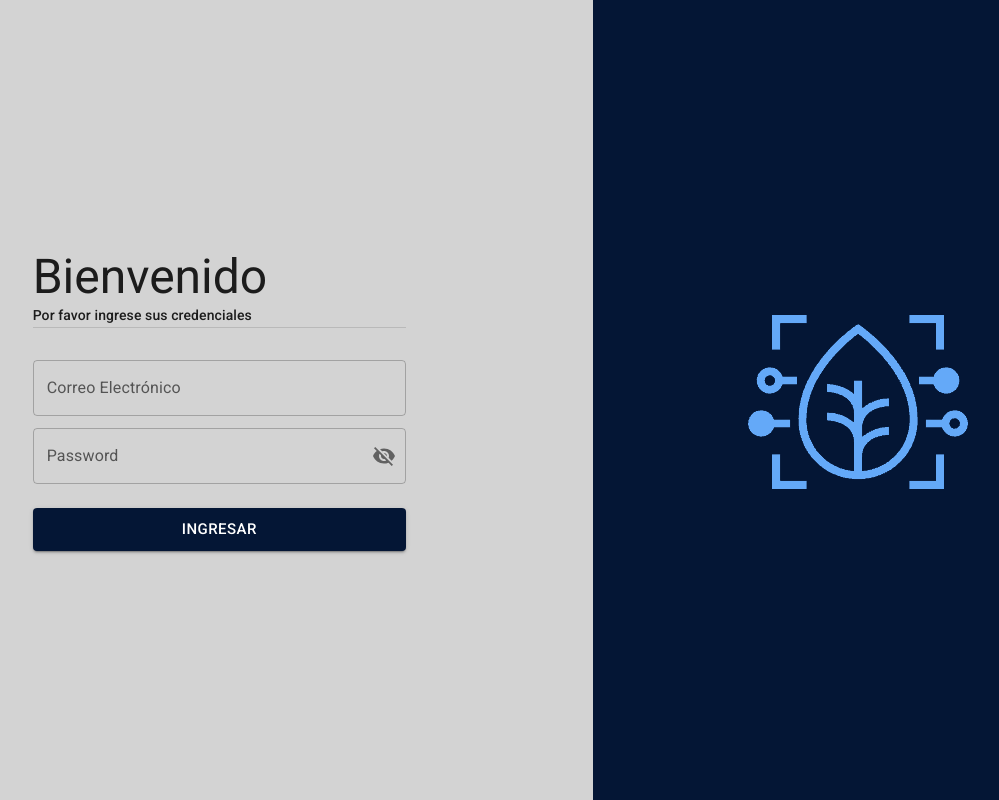
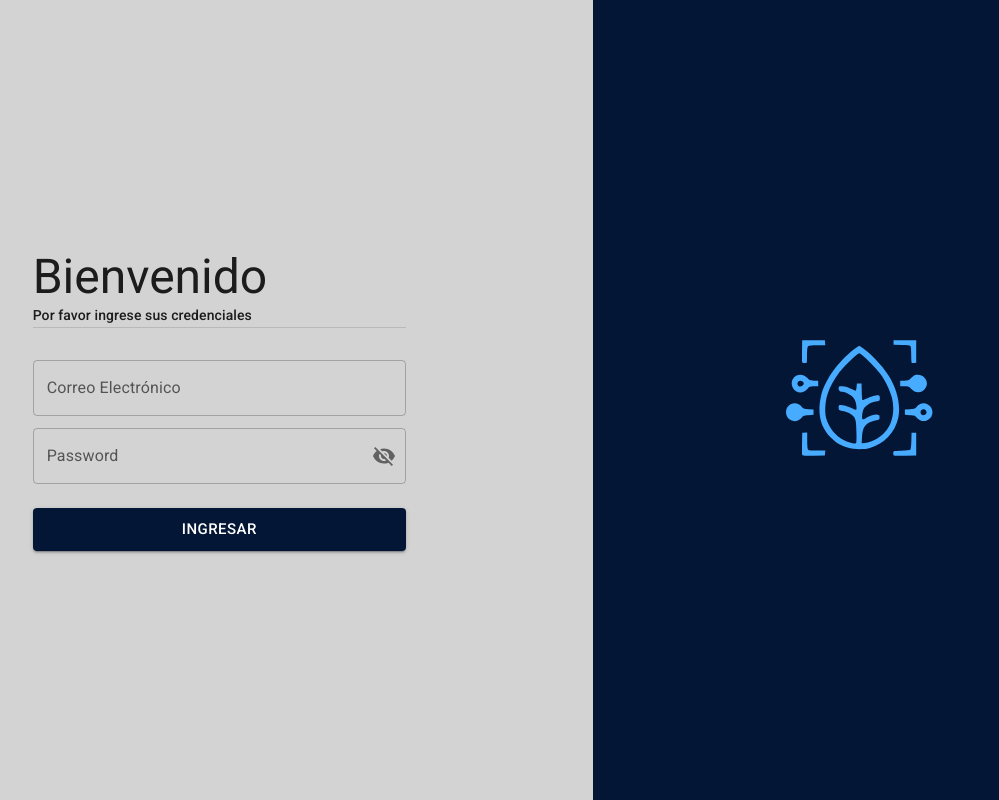
Before and after one commit to Jdiego06/iot-frontend, a React (Create React App) app: page /login in a window 1280 px wide. Shown: the whole page, without its empty margins (154-1153 px from the left). Built offline with nearby package versions, Linux system fonts and the light colour scheme.

Commit message:
Replace: logo

```diff
--- a/src/App.jsx
+++ b/src/App.jsx
@@ -33,13 +33,12 @@ const theme = createTheme({
 
 function App() {
   const token = localStorage.getItem("token");
-  if (token) {
-    setAuthToken(token);
-  }
+  // if (token) {
+  //   setAuthToken(token);
+  // }
 
   return (
     <ThemeProvider theme={theme}>
-
       <CssBaseline></CssBaseline>
       <ProSidebarProvider>
         <Router>
@@ -57,7 +56,6 @@ function App() {
           </Routes>
         </Router>
       </ProSidebarProvider>
-
     </ThemeProvider>
   );
 }
--- a/src/components/SideBarMenu.jsx
+++ b/src/components/SideBarMenu.jsx
@@ -5,7 +5,7 @@ import MemoryIcon from "@mui/icons-material/Memory";
 import TimelineIcon from "@mui/icons-material/Timeline";
 import { Divider, Typography, useTheme } from "@mui/material";
 import LogoutIcon from "@mui/icons-material/Logout";
-import logo from "../assets/logo_transparent.png";
+import { ReactComponent as Logo } from "../assets/logo.svg";
 
 export const SideBarMenu = () => {
   const theme = useTheme();
@@ -22,7 +22,7 @@ export const SideBarMenu = () => {
           },
         }}
       >
-        <img src={logo} alt="" width={"100%"} />
+        <Logo></Logo>
 
         <Divider
           sx={{
--- a/src/pages/Login.jsx
+++ b/src/pages/Login.jsx
@@ -14,7 +14,7 @@ import {
   useTheme,
 } from "@mui/material";
 
-import logo from "../assets/logo_transparent.png";
+import { ReactComponent as Logo } from "../assets/logo.svg";
 
 import { ToastContainer, toast } from "react-toastify";
 
@@ -76,9 +76,7 @@ export default function Login() {
           theme: "colored",
         });
       })
-      .catch(
-        setLoading(false), (err) => console.log(err)
-        );
+      .catch(setLoading(false), (err) => console.log(err));
   };
 
   return (
@@ -164,7 +162,7 @@ export default function Login() {
           height={"100%"}
         >
           <Box>
-            <img src={logo} alt="logo" loading="lazy" />
+            <Logo></Logo>
           </Box>
         </Box>
       </Grid>
```
Also changed, not shown: src/assets/logo.svg (added), src/assets/logo_transparent.png (deleted).
